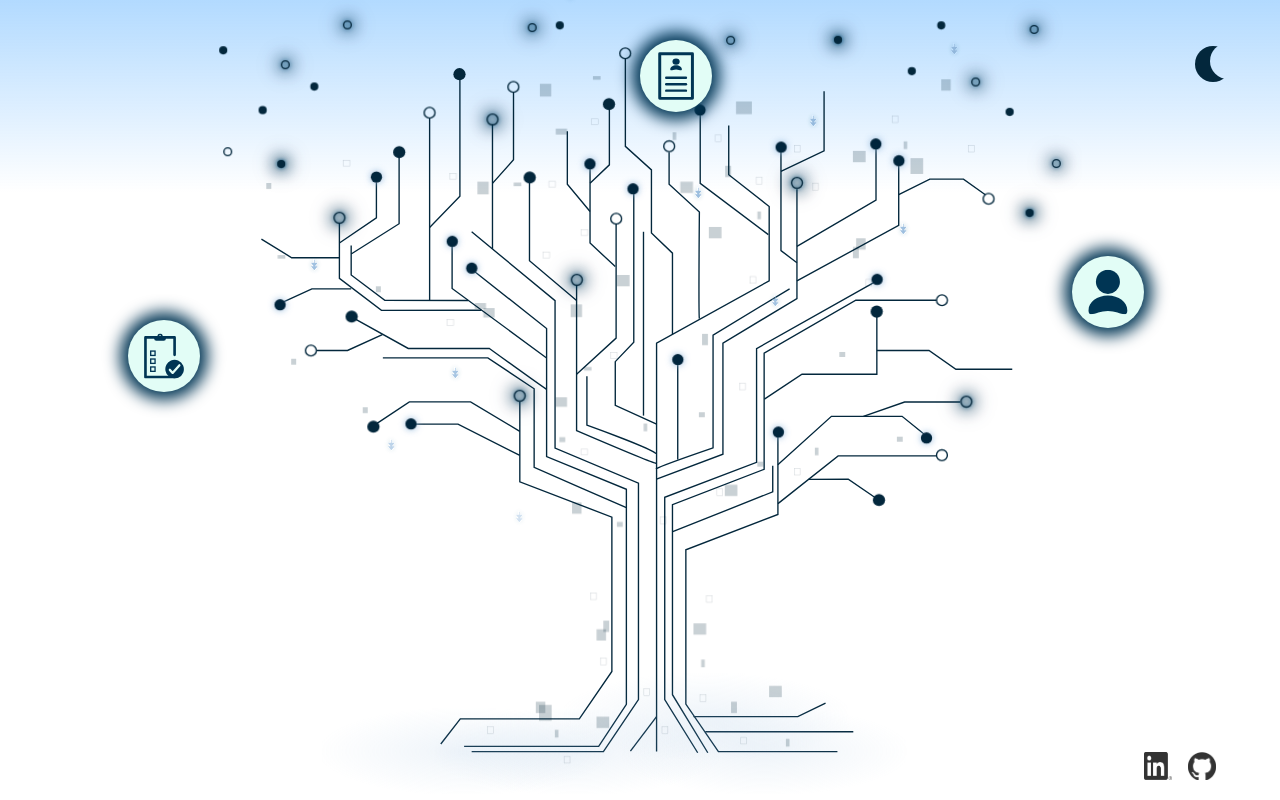
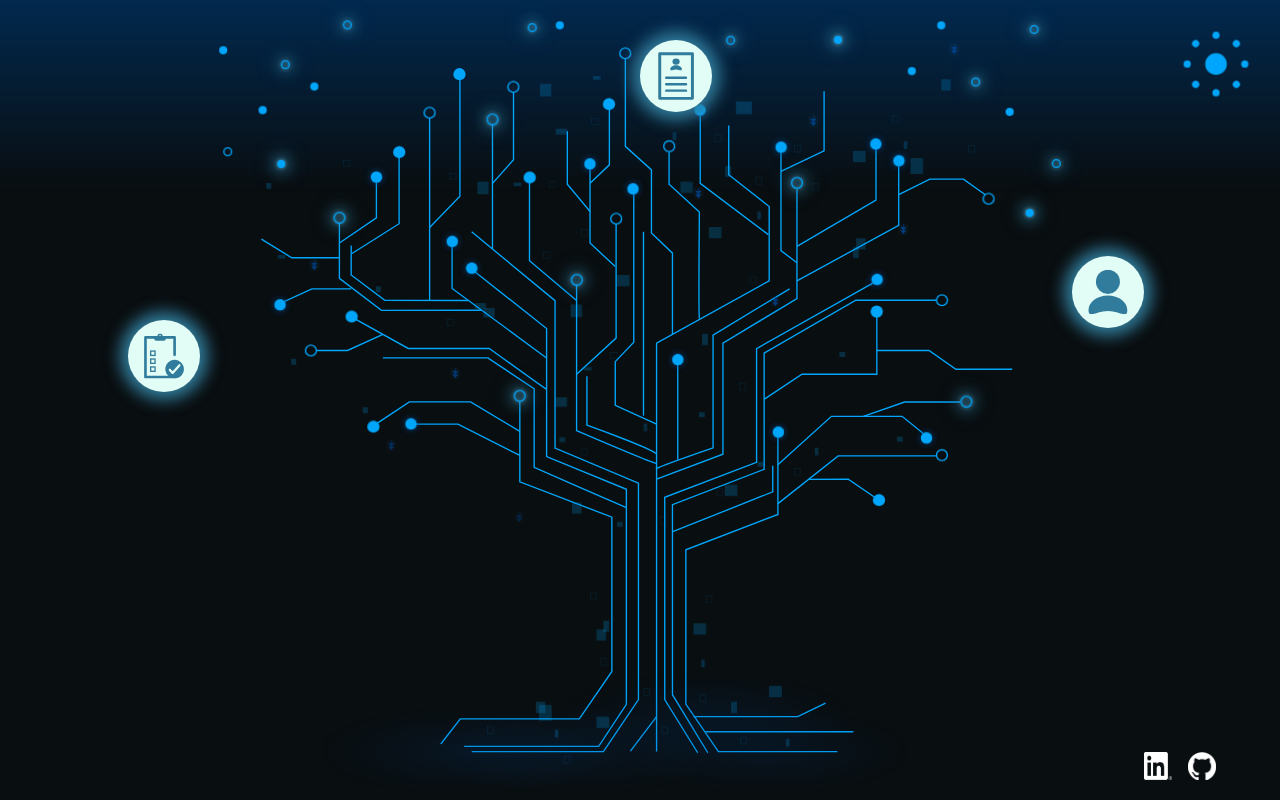
Before and after one commit to lhernandez1848/my-portfolio, a React (Create React App) app: page / in a window 1280 px wide. Built offline with nearby package versions, Linux system fonts and the light colour scheme.

Commit message:
PSSP-05: footer level fix

```diff
--- a/src/App.tsx
+++ b/src/App.tsx
@@ -1,5 +1,5 @@
 import { Routes, Route } from 'react-router-dom'
-import Home from './pages/Home'
+import Home from './pages/Home/Home'
 import './App.scss'
 import Projects from './pages/Projects/Projects';
 
--- a/src/components/Footer/Footer.scss
+++ b/src/components/Footer/Footer.scss
@@ -7,6 +7,7 @@
   display: flex;
   justify-content: flex-end;
   gap: 1em;
+  z-index: 3;
 }
 
 .footerLinkImage {
--- a/src/components/Layout.scss
+++ b/src/components/Layout/Layout.scss
@@ -1,4 +1,4 @@
-@import './../App.scss';
+@import './../../App.scss';
 
 .main {
   min-height: 100vh;
--- a/src/components/Layout.tsx
+++ b/src/components/Layout/Layout.tsx
@@ -1,7 +1,7 @@
 import { ReactNode, useState } from 'react'
 import './Layout.scss'
-import Toggle from '../components/Toggle/Toggle'
-import Menu from './Menu/Menu'
+import Toggle from '../Toggle/Toggle'
+import Menu from '../Menu/Menu'
 
 type LayoutProps = {
   children: ReactNode,
@@ -9,9 +9,8 @@ type LayoutProps = {
 }
 
 export default function Layout(props: LayoutProps) {
-  const preference = window.matchMedia("(prefers-color-scheme: dark)").matches;
   const localPref = localStorage.getItem("isDark");
-  const [isDark, setIsDark] = useState(localPref === 'true' ? true : preference)
+  const [isDark, setIsDark] = useState(localPref === 'false' ? false : true)
 
   return <main  className='main' data-theme={isDark ? "dark" : "light"}>
     <nav className='navbar'>
--- a/src/pages/Projects/Projects.tsx
+++ b/src/pages/Projects/Projects.tsx
@@ -1,4 +1,4 @@
-import Layout from '../../components/Layout'
+import Layout from '../../components/Layout/Layout'
 import ProjectContainer from './ProjectContainer'
 import { PROJECTS } from '../../data'
 import './Projects.scss'
```
Also changed, not shown: src/pages/Home/Home.tsx (renamed from src/pages/Home.tsx, +7 -7 lines), src/pages/Home/Home.scss (renamed from src/pages/Home.scss), 11 other files (tests, documents, lock files or other folders).
